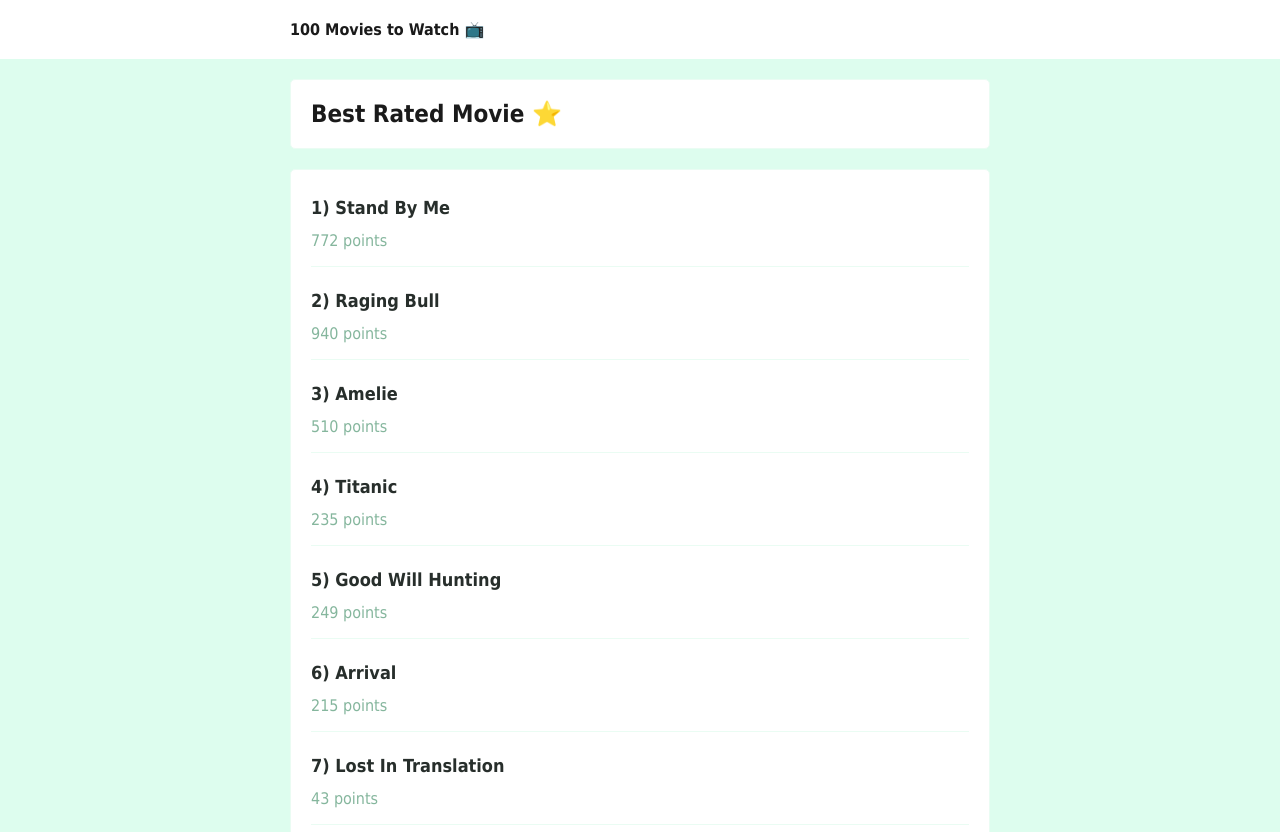
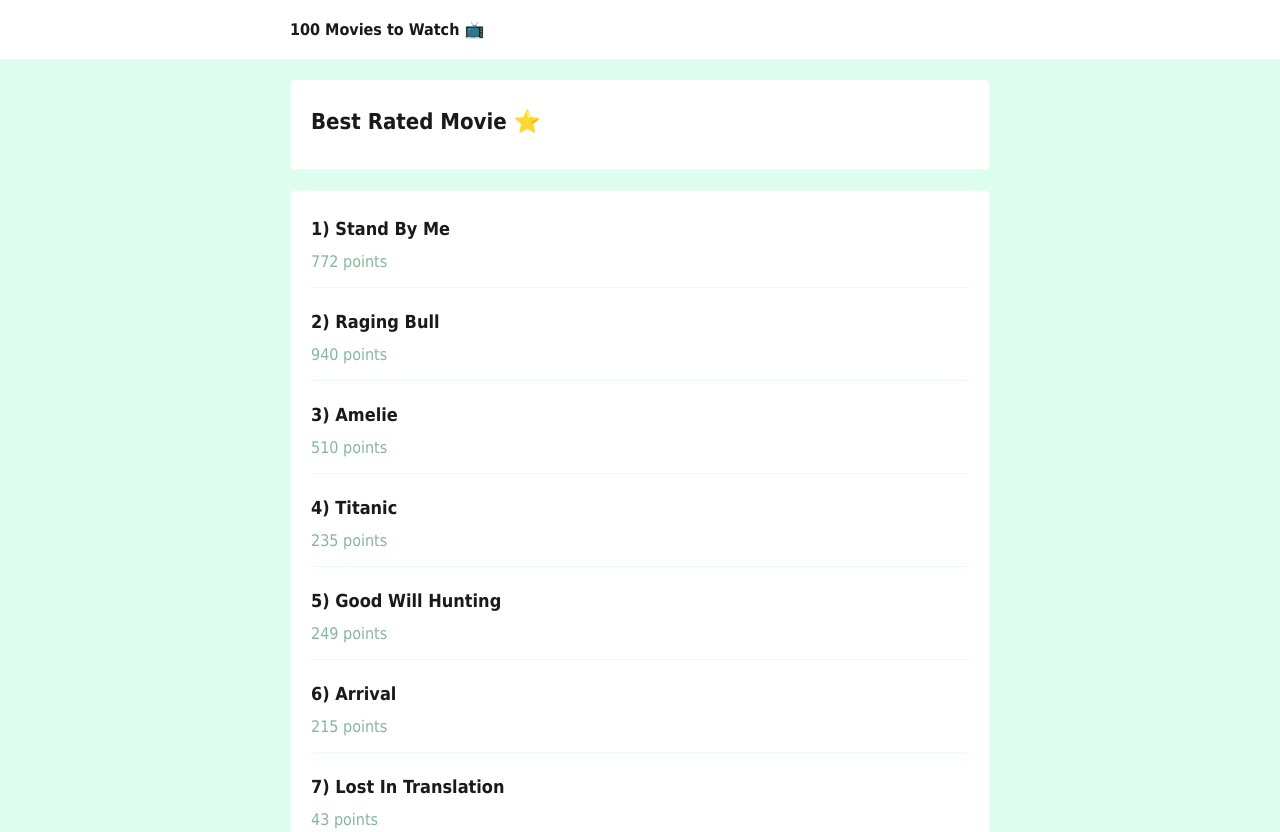
Before and after one commit to cristhianjhlcom/100-movies-to-watch, a plain HTML site: page index.html in a window 1280 px wide. Shown: the top 832 px of the page. Drawn offline with Linux system fonts and the light colour scheme.

Commit message:
agregando estilos para el componente de movie con mayor puntuaje

```diff
--- a/css/styles.css
+++ b/css/styles.css
@@ -84,14 +84,24 @@ footer a {
   margin-bottom: 1.25rem;
 }
 
-.movie-card h3 {
+#largest-movie h2 {
+  font-size: 1.375rem;
+}
+
+.movie-card h3,
+#largest-movie h3 {
   font-size: 1.125rem;
+}
+
+.movie-card span,
+#largest-movie span {
+  color: #85b69d;
+}
+
+.movie-card h3,
+#largest-movie h2,
+#largest-movie h3 {
   font-weight: 600;
   line-height: 2;
   margin-bottom: 0.3125rem;
-  color: #272e2b;
 }
-
-.movie-card span {
-  color: #85b69d;
-}
```
